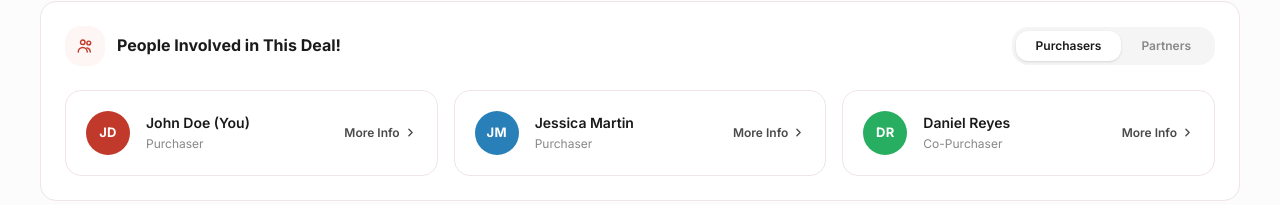
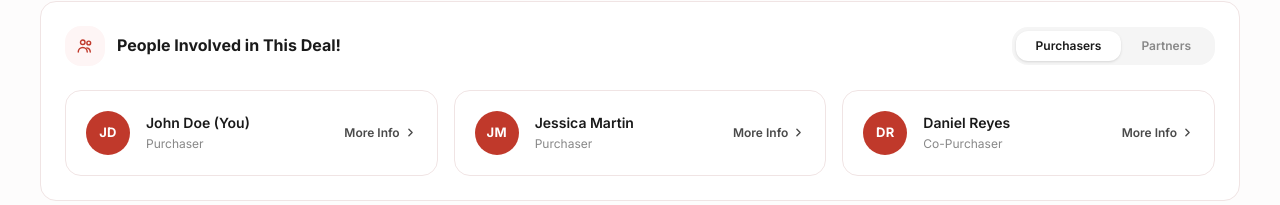
Before and after one commit to vivekavanto/Iclosed-customer-application, a Next.js app: page /details in a window 1280 px wide. Shown: the part 1079-1284 px from the top of the page. Built offline with nearby package versions, Linux system fonts and the light colour scheme.

Commit message:
details page
Details page design implemented

```diff
--- a/src/app/(dashboard)/details/page.tsx
+++ b/src/app/(dashboard)/details/page.tsx
@@ -73,8 +73,8 @@ function ChevronRightIcon() {
 
 const keyStats = [
   { label: "Purchase Price", value: "$895,000" },
-  { label: "Closing Date",   value: "June 5, 2025" },
-  { label: "Deposit Paid",   value: "$50,000" },
+  { label: "Closing Date", value: "June 5, 2025" },
+  { label: "Deposit Paid", value: "$50,000" },
 ];
 
 function HeroBanner() {
@@ -197,10 +197,10 @@ function PropertyCard() {
 ══════════════════════════════════════════════════════════════ */
 
 const profileFields = [
-  { label: "Phone number",       value: "+1 (647) 555-1234" },
-  { label: "Marital status",     value: "Married" },
+  { label: "Phone number", value: "+1 (647) 555-1234" },
+  { label: "Marital status", value: "Married" },
   { label: "Business phone number", value: "NA" },
-  { label: "Current address",    value: "102 Maplewood Drive, Toronto, ON M4B 1G7, Canada" },
+  { label: "Current address", value: "102 Maplewood Drive, Toronto, ON M4B 1G7, Canada" },
   {
     label: "In the past 365 days, have you lived outside of Canada for 183 or more days?",
     value: "Yes",
@@ -252,15 +252,15 @@ function ProfileCard() {
 ══════════════════════════════════════════════════════════════ */
 
 const purchasers = [
-  { name: "John Doe (You)", role: "Purchaser",    initials: "JD", bg: "#c0392b" },
-  { name: "Jessica Martin", role: "Purchaser",    initials: "JM", bg: "#2980b9" },
-  { name: "Daniel Reyes",   role: "Co-Purchaser", initials: "DR", bg: "#27ae60" },
+  { name: "John Doe (You)", role: "Purchaser", initials: "JD", bg: "#c0392b" },
+  { name: "Jessica Martin", role: "Purchaser", initials: "JM", bg: "#c0392b" },
+  { name: "Daniel Reyes", role: "Co-Purchaser", initials: "DR", bg: "#c0392b" },
 ];
 
 const partners = [
-  { name: "MapleTrust Realty Inc.", role: "Real Estate Brokerage",    initials: "MR", bg: "#c0392b" },
-  { name: "Harpreet K. Gill", role: "Real Estate Agent",    initials: "HK", bg: "#2980b9" },
-  { name: "Emily R. Thomas",   role: "Mortgage Advisor", initials: "ER", bg: "#27ae60" },
+  { name: "MapleTrust Realty Inc.", role: "Real Estate Brokerage", initials: "MR", bg: "#c0392b" },
+  { name: "Harpreet K. Gill", role: "Real Estate Agent", initials: "HK", bg: "#c0392b" },
+  { name: "Emily R. Thomas", role: "Mortgage Advisor", initials: "ER", bg: "#c0392b" },
 ];
 
 function PersonChip({
@@ -326,6 +326,12 @@ function PeopleCard() {
             <PersonChip key={p.name} {...p} />
           ))}
         </div>
+      ) : partners.length > 0 ? (
+        <div className="grid grid-cols-1 sm:grid-cols-2 lg:grid-cols-3 gap-4">
+          {partners.map((p) => (
+            <PersonChip key={p.name} {...p} />
+          ))}
+        </div>
       ) : (
         <div className="flex items-center justify-center py-14 text-[13px] text-[#888]">
           No partners listed for this deal.
```
